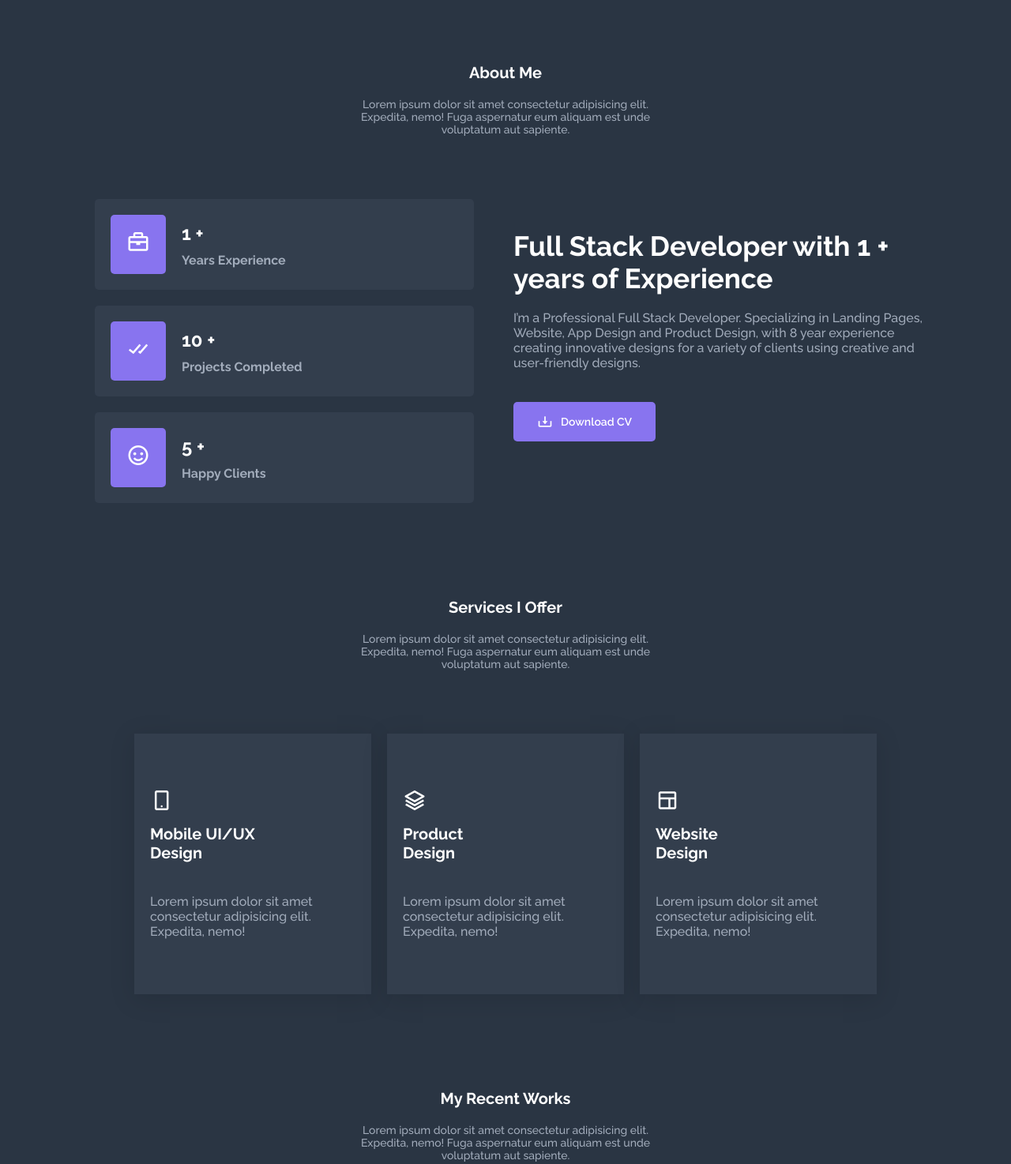
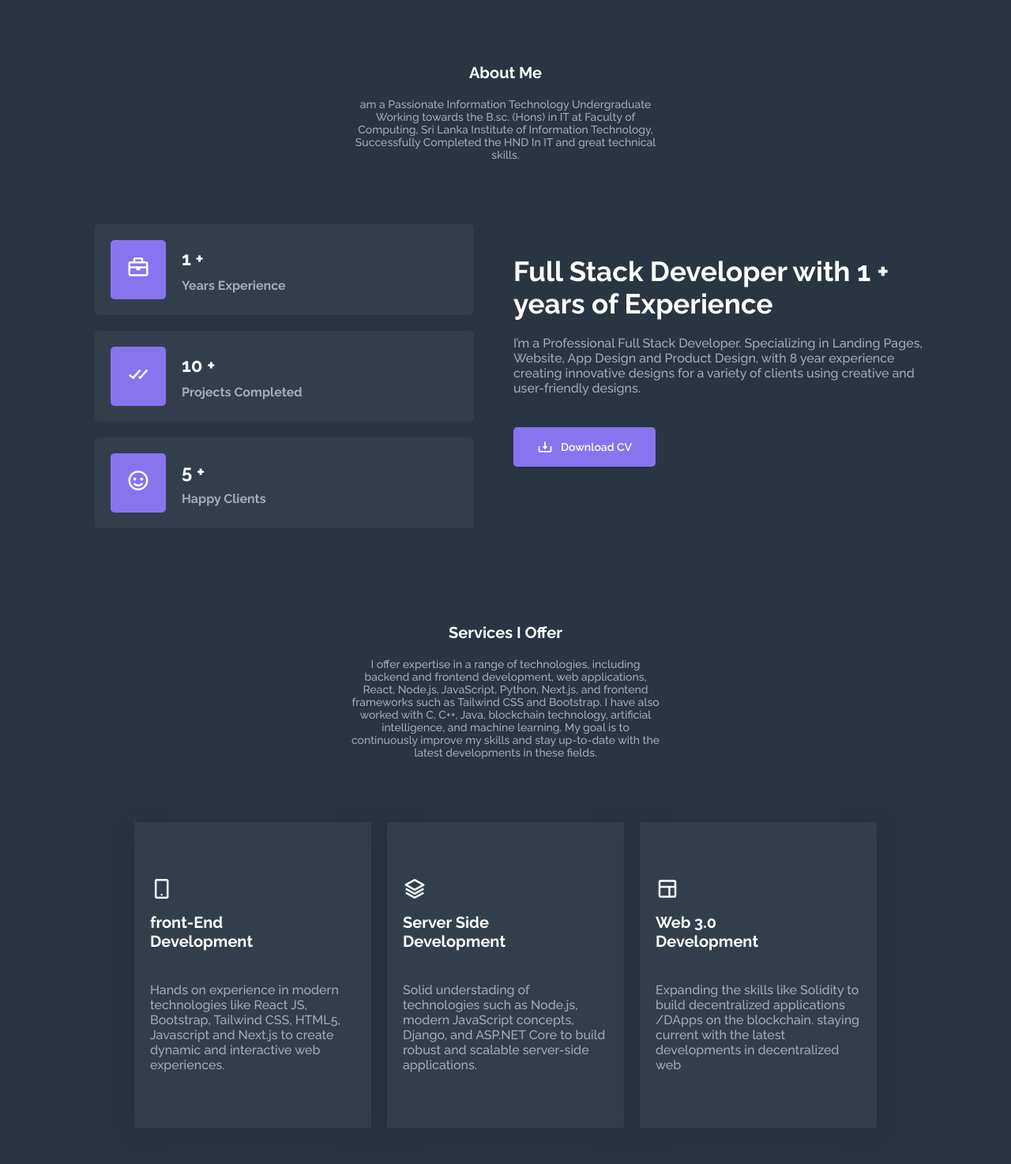
Before and after one commit to nuwanmataraarachchi/PersonalPortfolio, a plain HTML site: page index.html in a window 1280 px wide. Shown: the part 880-2354 px from the top of the page at 79% size. Drawn offline with Linux system fonts and the light colour scheme.

Commit message:
changes made

```diff
--- a/index.html
+++ b/index.html
@@ -113,9 +113,12 @@
                 <div class="section__header">
                     <h2 class="section__title">About Me</h2>
                     <p class="section__description">
-                        Lorem ipsum dolor sit amet consectetur adipisicing elit.
-                        Expedita, nemo! Fuga aspernatur eum aliquam est unde
-                        voluptatum aut sapiente.
+                        am a Passionate Information Technology
+                        Undergraduate Working towards the B.sc. (Hons) in
+                        IT at Faculty of Computing, Sri Lanka Institute of
+                        Information Technology, Successfully Completed
+                        the HND In IT and great technical skills.
+
                     </p>
                 </div>
                 <div class="grid about__wrapper">
@@ -158,7 +161,7 @@
                             experience creating innovative designs for a variety of clients using creative and
                             user-friendly designs.</p>
 
-                            <a href="assets\CV\Nuwan Mataraarachchi CV Original.pdf" class="btn btn--primary" download="Nuwan Mataraarachchi CV.pdf">
+                            <a href="/assets/CV/Nuwan Mataraarachchi CV Original.pdf" class="btn btn--primary" download>
                                 <i class="bx bx-download"></i>
                                 Download CV
                               </a>
@@ -174,9 +177,12 @@
                 <div class="section__header">
                     <h2 class="section__title">Services I Offer</h2>
                     <p class="section__description">
-                        Lorem ipsum dolor sit amet consectetur adipisicing elit.
-                        Expedita, nemo! Fuga aspernatur eum aliquam est unde
-                        voluptatum aut sapiente.
+                        I offer expertise in a range of technologies, including backend and frontend
+                        development, web applications, React, Node.js, JavaScript, Python, Next.js, and
+                        frontend frameworks such as Tailwind CSS and Bootstrap. I have also worked with
+                        C, C++, Java, blockchain technology, artificial intelligence, and machine learning.
+                         My goal is to continuously improve my skills and stay up-to-date with the latest
+                         developments in these fields.
                     </p>
                 </div>
                 <div class="grid services__wrapper">
@@ -185,10 +191,10 @@
                         <span class="service__icon">
                             <i class="bx bx-mobile-alt"></i>
                         </span>
-                        <h3 class="service__title">Mobile UI/UX <br> Design</h3>
+                        <h3 class="service__title">front-End <br> Development</h3>
                         <p class="service__description">
-                            Lorem ipsum dolor sit amet consectetur
-                            adipisicing elit. Expedita, nemo!
+                            Hands on experience in modern technologies like React JS, Bootstrap, Tailwind CSS, HTML5, Javascript and Next.js
+                            to create dynamic and interactive web experiences.
                         </p>
                     </div>
                     <!--========= service 2 ============-->
@@ -196,10 +202,10 @@
                         <span class="service__icon">
                             <i class="bx bx-layer"></i>
                         </span>
-                        <h3 class="service__title">Product <br> Design</h3>
+                        <h3 class="service__title">Server Side <br> Development</h3>
                         <p class="service__description">
-                            Lorem ipsum dolor sit amet consectetur
-                            adipisicing elit. Expedita, nemo!
+                            Solid understading of technologies such as Node.js, modern JavaScript concepts, Django, and ASP.NET Core
+                            to build robust and scalable server-side applications.
                         </p>
                     </div>
                     <!--========= service 3 ============-->
@@ -207,10 +213,10 @@
                         <span class="service__icon">
                             <i class="bx bx-layout"></i>
                         </span>
-                        <h3 class="service__title">Website <br> Design</h3>
+                        <h3 class="service__title">Web 3.0 <br> Development</h3>
                         <p class="service__description">
-                            Lorem ipsum dolor sit amet consectetur
-                            adipisicing elit. Expedita, nemo!
+                            Expanding the skills like Solidity to build decentralized applications /DApps on the blockchain.
+                            staying current with the latest developments in decentralized web
                         </p>
                     </div>
                 </div>
@@ -383,7 +389,7 @@
                                 <span class="contact__icon">
                                     <i class="bx bx-map"></i>
                                 </span>
-                                Bridge Street, NY - USA
+                                Malabe, Colombo, Sri Lanka
                             </li>
                         </ul>
                     </div>
```
